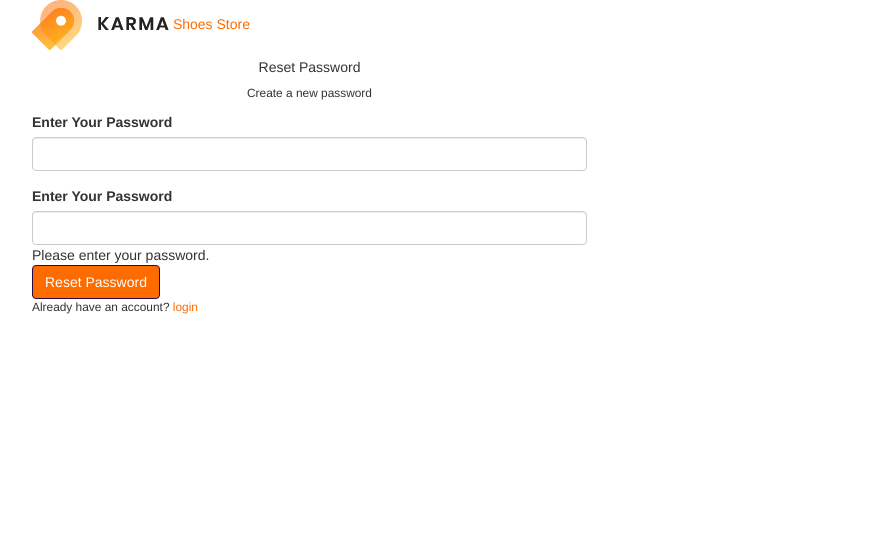
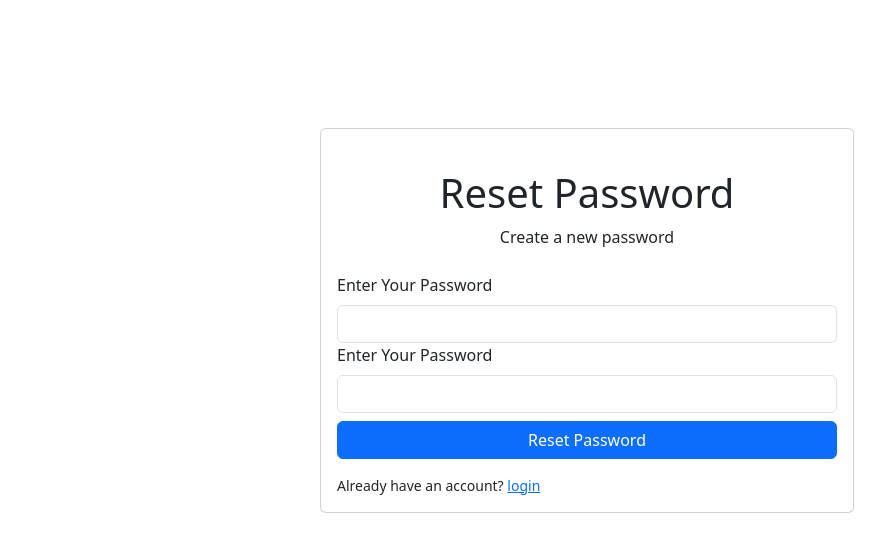
Before and after one commit to Piyush289kumar/bca6sem_shoes_store, a PHP site: page /shoes_store/admin/forgot_password_update.php in a window 1280 px wide. Shown: the top 552 px of the page, without its empty margins (53-938 px from the left). Run offline with PHP 8.4, Linux system fonts and the light colour scheme; some libraries are stand-ins or nearby versions.

Commit message:
"Updated forgot password functionality: changed session variable name, updated email sender file, and modified HTML and CSS in forgot password and reset password pages."

```diff
--- a/admin/email_sender_files/forgot_password_otp_sender.php
+++ b/admin/email_sender_files/forgot_password_otp_sender.php
@@ -3,7 +3,7 @@ include('smtp/PHPMailerAutoload.php');
 include('config.php');
 session_start();
 $end_user_email = $_SESSION['user_otp_email'];
-$otp_username = $_SESSION['username'];
+$otp_username = $_SESSION['username_pwd'];
 // Email Variables
 $user_email = $_SESSION['user_otp_email'];
 $user_otp = '';
--- a/admin/forgot_password.php
+++ b/admin/forgot_password.php
@@ -30,7 +30,7 @@ if (isset($_POST['login'])) {
   if (mysqli_num_rows($result_sql_user_pass_cheack) > 0) {
     // Create Session For OTP Auth
     session_start();
-    $_SESSION['username'] = $username;
+    $_SESSION['username_pwd'] = $username;
     $_SESSION['user_otp_email'] = $email;
     // OTP Generated
     $otp = strtoupper(substr(md5(rand(11, 99)), 0, 6));
@@ -62,7 +62,7 @@ if (isset($_POST['login'])) {
             Shoes Store</h3>
           <!-- logo -->
           <!-- <img class=" logo" src="images/news.jpg"> -->
-          <h3 class="heading text-center" style="font-weight:700">Login</h3>
+          <h3 class="heading text-center" style="font-weight:700">Reset Password</h3>
           <!-- Form Start -->
           <form action="<?php $_SERVER['PHP_SELF'] ?>" method="POST">
             <div class="form-group">
--- a/admin/forgot_password_otp_auth.php
+++ b/admin/forgot_password_otp_auth.php
@@ -41,9 +41,10 @@ if (isset($_POST['verify'])) {
   <meta http-equiv="X-UA-Compatible" content="ie=edge">
   <link rel="icon" href="../img/music.png" />
   <title>ADMIN | Login</title>
-  <link rel="stylesheet" href="../css/bootstrap.minDJ.css" />
+  <link href="https://cdn.jsdelivr.net/npm/bootstrap@5.3.3/dist/css/bootstrap.min.css" rel="stylesheet" integrity="sha384-QWTKZyjpPEjISv5WaRU9OFeRpok6YctnYmDr5pNlyT2bRjXh0JMhjY6hW+ALEwIH" crossorigin="anonymous">
+  <!-- <link rel="stylesheet" href="../css/bootstrap.minDJ.css" />
   <link rel="stylesheet" href="../css/font-awesome.css">
-  <link rel="stylesheet" href="../css/adminstyle_centerDJ.css">
+  <link rel="stylesheet" href="../css/adminstyle_centerDJ.css"> -->
 </head>
 
 <body>
--- a/admin/forgot_password_update.php
+++ b/admin/forgot_password_update.php
@@ -44,9 +44,10 @@ if (isset($_POST['login'])) {
   <meta http-equiv="X-UA-Compatible" content="ie=edge">
   <link rel="icon" href="../img/music.png" />
   <title>ADMIN | Login</title>
-  <link rel="stylesheet" href="../css/bootstrap.minDJ.css" />
-  <link rel="stylesheet" href="../css/font-awesome.css">
-  <link rel="stylesheet" href="../css/adminstyle_centerDJ.css">
+  <!-- <link rel="stylesheet" href="../css/bootstrap.minDJ.css" /> -->
+  <link href="https://cdn.jsdelivr.net/npm/bootstrap@5.3.3/dist/css/bootstrap.min.css" rel="stylesheet" integrity="sha384-QWTKZyjpPEjISv5WaRU9OFeRpok6YctnYmDr5pNlyT2bRjXh0JMhjY6hW+ALEwIH" crossorigin="anonymous">
+  <!-- <link rel="stylesheet" href="../css/font-awesome.css"> -->
+  <!-- <link rel="stylesheet" href="../css/adminstyle_centerDJ.css"> -->
 </head>
 
 <body>
@@ -56,18 +57,12 @@ if (isset($_POST['login'])) {
         style='min-height: 85vh;'>
         <div class="container">
           <div class="row justify-content-center">
-            <div class="offset-lg-3 col-lg-6 ">
-              <div class="d-flex justify-content-center py-4">
-                <a href="index.html" class="logo d-flex align-items-center w-auto">
-                  <img src="assets/img/logo.png" alt=<?php echo $website_display_default_name; ?>>
-                  <span class="d-none d-lg-block"><?php echo $website_display_default_name; ?></span>
-                </a>
-              </div><!-- End Logo -->
+            <div class="col-lg-6 ">
               <div class="card mb-3">
                 <div class="card-body">
                   <div class="pt-4 pb-2">
-                    <h5 class="card-title text-center pb-0 fs-4">Reset Password</h5>
-                    <p class="text-center small">Create a new password</p>
+                    <h5 class="card-title text-center pb-0 fs-1">Reset Password</h5>
+                    <p class="text-center">Create a new password</p>
                   </div>
 
 
@@ -84,35 +79,12 @@ if (isset($_POST['login'])) {
                       <div class="invalid-feedback">Please enter your password.</div>
 
                       <div class="col-12">
-                      <button class="btn btn-primary w-100" type="submit" name='login'>Reset Password</button>
+                      <button class="btn btn-primary w-100 mt-2" type="submit" name='login'>Reset Password</button>
                     </div>
-                    <div class="col-12">
-                      <p class="small mb-0">Already have an account? <a href="../login.php">login</a></p>
+                    <div class="col-12 mt-3">
+                      <p class="small mb-0">Already have an account? <a href="../">login</a></p>
                     </div>
                   </form>
-
-
-                  <!-- <form action="<php $_SERVER['PHP_SELF'] ?>" method="POST" class="row g-3 needs-validation" novalidate
-                    autocomplete="off">
-                    <div class="col-12">
-                      <label for="password1" class="form-label">Enter Your Password</label>
-                      <input type="password" name="password1" class="form-control" id="password1">
-                      <div class="invalid-feedback">Please enter your password.</div>
-                    </div>
-                    <div class="col-12">
-                      <label for="password2" class="form-label">Re-Enter Your Password</label>
-                      <input type="text" name="password2" class="form-control" id="password2">
-                      <div class="invalid-feedback">Please re-enter your password.</div>
-                    </div>
-                    <div class="col-12">
-                      <button class="btn btn-primary w-100" type="submit" name='login'>Reset Password</button>
-                    </div>
-                    <div class="col-12">
-                      <p class="small mb-0">Already have an account? <a href="../login.php">login</a></p>
-                    </div>
-                  </form> -->
-
-
 
                 </div>
               </div>
```
